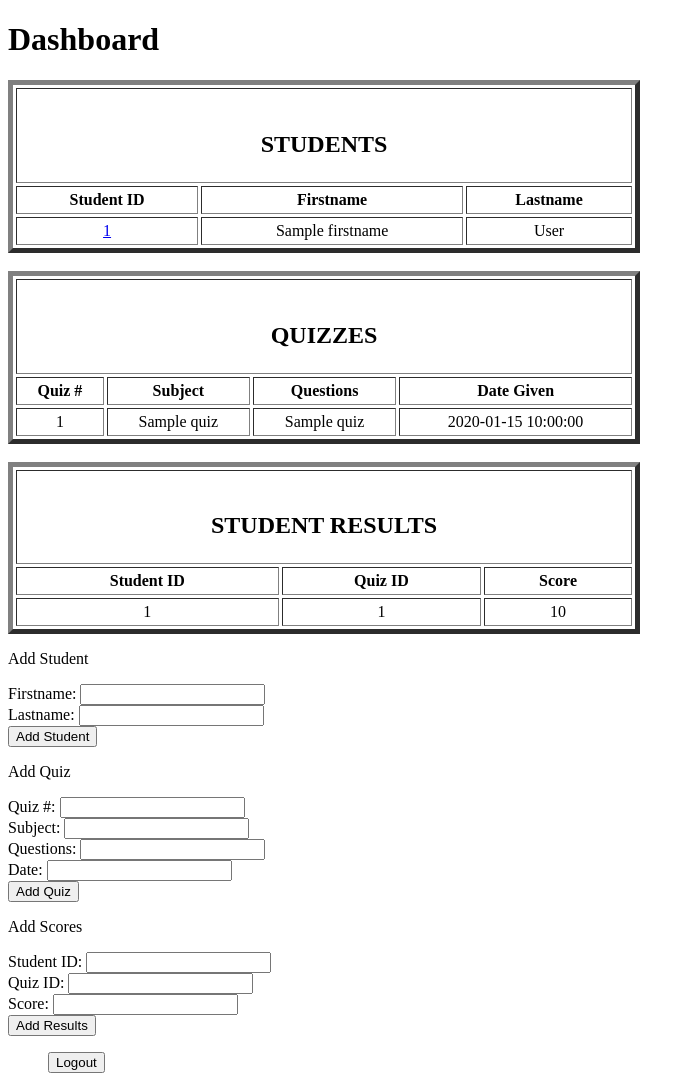
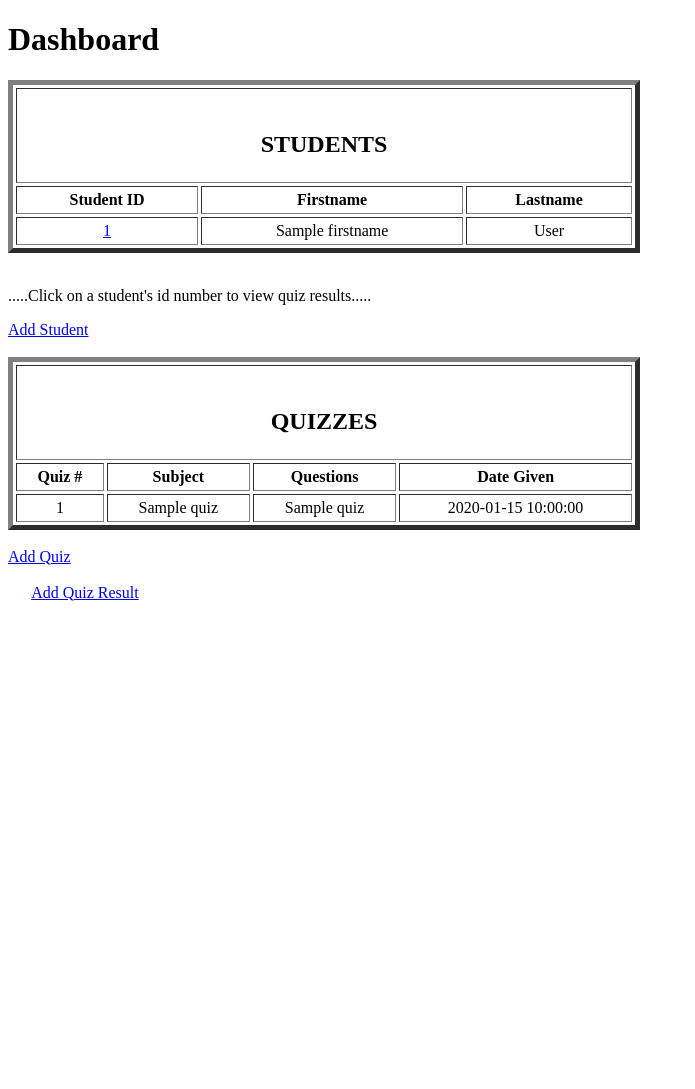
Before and after one commit to rhaydengh/IS211_Assignment12, a Python web app: template static/templates/dashboard.html in a window 1280 px wide. Shown: the whole page, without its empty margins (0-695 px from the left). After the commit the page ends 601 px from the top, so only its background shows below. Run offline with Jinja, Linux system fonts and the light colour scheme; the template is opened without the code that fills it: most values are stand-ins (such as "Sample title", 1, 10 or a date in 2020).

Commit message:
Update dashboard.html

```diff
--- a/static/templates/dashboard.html
+++ b/static/templates/dashboard.html
@@ -9,8 +9,6 @@
       <h1>Dashboard</h1>
 
     <TABLE BORDER="5"    WIDTH="50%"   CELLPADDING="4" CELLSPACING="3">
-
-
        <TR>
           <TH COLSPAN="3"><BR><H2>STUDENTS</H2>
           </TH>
@@ -22,7 +20,7 @@
        </TR>
        {% for student in students %}
        <TR ALIGN="CENTER">
-           <TD><a href="/student/{{ student.studentid }}">{{ student.studentid }}</a></TD>
+           <TD><a href="{{ url_for('newgrade') }}">{{ student.studentid }}</a></TD>
            <TD>{{ student.firstname }}</TD>
            <TD>{{ student.lastname }}</TD>
        </TR>
@@ -30,6 +28,11 @@
     </TABLE>
     <br>
 
+
+<p>.....Click on a student's id number to view quiz results.....</p>
+<a href="{{ url_for('newstudent') }}">Add Student</a>
+<br>
+<br>
 
     <TABLE BORDER="5"    WIDTH="50%"   CELLPADDING="4" CELLSPACING="3">
 
@@ -54,68 +57,10 @@
     </TABLE>
     <br>
 
-
-    <TABLE BORDER="5"    WIDTH="50%"   CELLPADDING="4" CELLSPACING="3">
-
-       <TR>
-          <TH COLSPAN="3"><BR><H2>STUDENT RESULTS</H2>
-          </TH>
-       </TR>
-       <TR>
-          <TH>Student ID</TH>
-          <TH>Quiz ID</TH>
-          <TH>Score</TH>
-       </TR>
-       {% for grade in qrades %}
-       <TR ALIGN="CENTER">
-          <TD> {{ grade.student_id }} </TD>
-          <TD> {{ grade.quiz_id }} </TD>
-          <TD> {{ grade.score }} </TD>
-       {% endfor %}
-       </TR>
-    </TABLE>
-
-    <div>
-    <p>Add Student</p>
-    <form action ="/student/add" method="POST">
-    Firstname:
-    <input type="text" name="firstname"></input><br>
-    Lastname:
-    <input type="text" name="lastname"></input><br>
-    <input type="submit" value="Add Student">
-    </form>
-
-    <div>
-    <p>Add Quiz</p>
-    <form action ="/quiz/add" method="POST">
-    Quiz #:
-    <input type="text" name="quizid"></input><br>
-    Subject:
-    <input type="text" name="subject"></input><br>
-    Questions:
-    <input type="text" name="questions"></input><br>
-    Date:
-    <input type="text" name="date"></input><br>
-    <input type="submit" value="Add Quiz">
-    </form>
-
-    <div>
-    <p>Add Scores</p>
-    <form action ="/results/add" method="POST">
-    Student ID:
-    <input type="text" name="student_id"></input><br>
-    Quiz ID:
-    <input type="text" name="quiz_id"></input><br>
-    Score:
-    <input type="text" name="score"></input><br>
-    <input type="submit" value="Add Results">
-    </form>
-
-      <form action="/logout" method="post">
-        <dl>
-          <dd><input type=submit value=Logout>
-      </form
-
+<a href="{{ url_for('newquiz') }}">Add Quiz</a>
+<br>
+<br>
+<a href="{{ url_for('newgrade') }}">Add Quiz Result</a>
 
   </body>
 </html>
```
